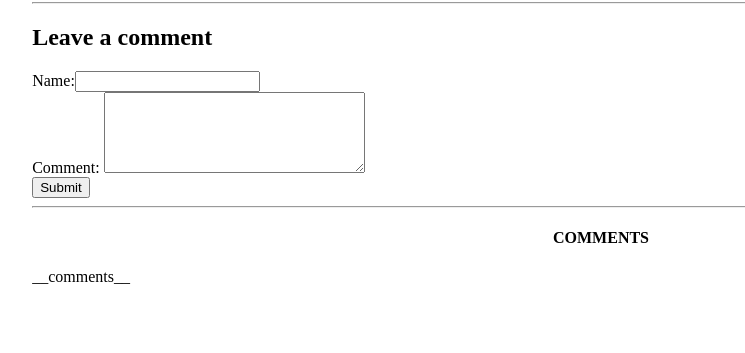
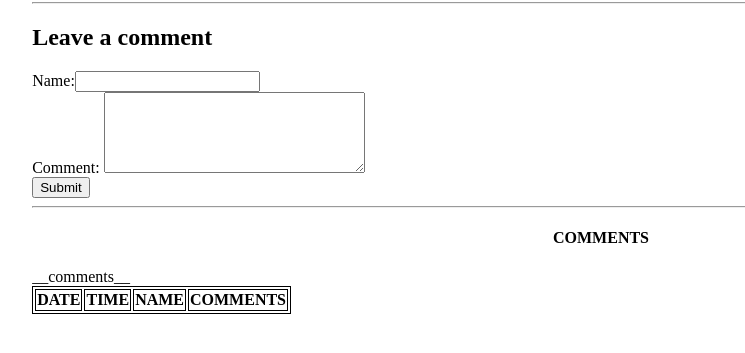
Before and after one commit to step-batch-7/flower-catalog-cricket-lover, a plain HTML site: page public/guestBook.html in a window 1280 px wide. Shown: the part 149-502 px from the top of the page, without its empty margins (39-784 px from the left). Drawn offline with Linux system fonts and the light colour scheme.

Commit message:
modified styles.css to show all the comments in table

```diff
--- a/public/css/styles.css
+++ b/public/css/styles.css
@@ -16,3 +16,14 @@ p {
 h4 {
   text-align: center;
 }
+table {
+	border: 1px solid black;
+}
+
+th {
+	border: 1px solid black;
+}
+td {
+	border: 1px solid black;
+
+}
--- a/public/guestBook.html
+++ b/public/guestBook.html
@@ -22,7 +22,15 @@
 			<hr>
 			<h4>COMMENTS</h4>
 			<div id="commentBox">
-			__comments__
+				<table>
+					<tr>
+						<th>DATE </th>
+						<th>TIME </th>
+						<th>NAME</th>
+						<th>COMMENTS</th>
+					</tr>
+					__comments__
+				</table>
 		</div>
     </div>
   </body>
--- a/server.js
+++ b/server.js
@@ -35,7 +35,8 @@ const STATIC_FOLDER = `${__dirname}/public`;
 
 const updateGuestBook = function(existingComments, newComment) {
 	const { name, comment, date } = newComment;
-	const latestComment = `${date.toString()} ${name} ${comment} </br> ${existingComments}`;
+	const [newDate, time] = date.split('T')
+	const latestComment = `<tr><td>${newDate}</td><td>${time.slice(0,8)}</td><td>${name}</td> <td>${comment}</td> </br> ${existingComments}</tr>`;
 	return latestComment;
 };
 
```
